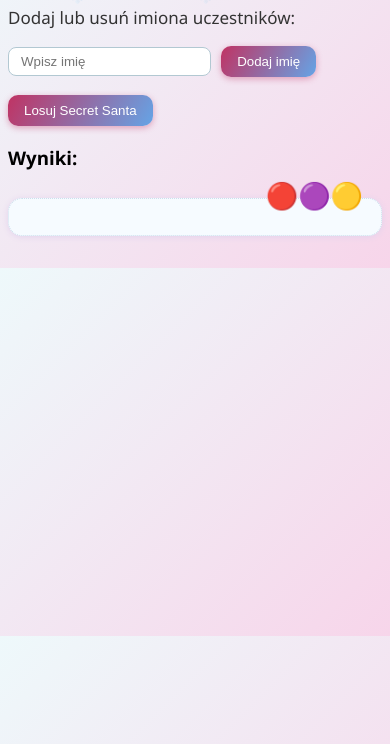
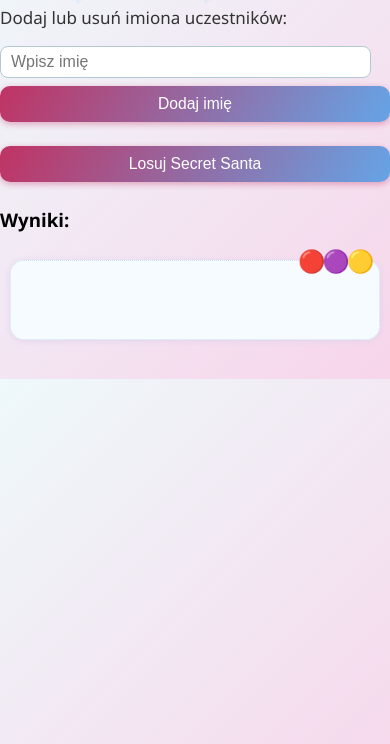
Before and after one commit to tasztomasz-debug/SecretSantaApp, a plain HTML site: page index.html in a window 390 px wide. Shown: the part 100-844 px from the top of the page. Drawn offline with Linux system fonts and the light colour scheme.

Commit message:
CSS correction for responsiveness

```diff
--- a/index.html
+++ b/index.html
@@ -2,14 +2,16 @@
 <html lang="pl">
     <head>
         <meta charset="UTF-8" />
+        <meta name="viewport" content="width=device-width, initial-scale=1" />
+
         <title>Secret Santa Losowanie</title>
         <style>
             body {
                 background: linear-gradient(135deg, #eef9fb 0%, #f7d5ea 100%);
                 font-family: "Segoe UI", Arial, sans-serif;
+                margin: 0;
             }
 
-            /* Nagłówek z choinką i śnieżynkami */
             h2::before {
                 content: "🎄❄️ ";
             }
@@ -24,17 +26,19 @@
                 padding: 20px 30px;
                 margin: 32px auto;
                 max-width: 520px;
+                width: 95vw;
                 border: 2px dashed #90c2e0;
                 position: relative;
+                box-sizing: border-box;
             }
 
-            /* Stylizowane bombki w rogu */
             .container::after {
                 content: "🔴🟣🟡";
                 position: absolute;
                 right: 18px;
                 top: -22px;
                 font-size: 26px;
+                pointer-events: none;
             }
 
             button {
@@ -46,6 +50,7 @@
                 box-shadow: 0 2px 6px #c0336366;
                 cursor: pointer;
                 transition: background 0.3s;
+                font-size: 1em;
             }
             button:hover {
                 background: linear-gradient(120deg, #e46074 60%, #86dcec 100%);
@@ -56,6 +61,10 @@
                 border: 1px solid #b2c8d2;
                 padding: 6px 12px;
                 margin-right: 6px;
+                font-size: 1em;
+                width: 70%;
+                min-width: 120px;
+                box-sizing: border-box;
             }
 
             ul {
@@ -64,6 +73,7 @@
             }
             li {
                 margin: 7px 0;
+                font-size: 1.08em;
             }
 
             #results {
@@ -73,6 +83,7 @@
                 border: 1px dotted #cbe0ed;
                 padding: 18px;
                 box-shadow: 0 1px 6px #e2d3ec;
+                word-break: break-word;
             }
 
             p,
@@ -87,6 +98,7 @@
                 text-decoration: none;
                 margin-left: 10px;
                 transition: color 0.2s;
+                word-break: break-word;
             }
             #results a:hover {
                 color: #2cb5df;
@@ -102,6 +114,46 @@
                 opacity: 0.15;
                 z-index: -1;
                 letter-spacing: 43px;
+            }
+
+            /* RESPONSYWNOŚĆ dla ekranów <= 520px */
+            @media (max-width: 520px) {
+                .container {
+                    padding: 6vw 3vw;
+                    margin: 8vw auto 10vw auto;
+                    max-width: 99vw;
+                    border-radius: 12px;
+                }
+                .container::after {
+                    font-size: 22px;
+                    right: 8px;
+                    top: -16px;
+                    letter-spacing: -3px;
+                }
+                input[type="text"] {
+                    width: 95%;
+                    margin-bottom: 8px;
+                    font-size: 1em;
+                    padding: 6px 10px;
+                }
+                button {
+                    width: 100%;
+                    margin-bottom: 6px;
+                    font-size: 0.98em;
+                    padding: 9px 10px;
+                }
+                #results {
+                    padding: 10vw 2vw;
+                    font-size: 1em;
+                }
+                ul {
+                    padding-left: 9px;
+                    font-size: 1em;
+                }
+                li {
+                    font-size: 1em;
+                    margin: 7px 0;
+                }
             }
         </style>
     </head>
--- a/main.js
+++ b/main.js
@@ -90,7 +90,7 @@ function draw() {
    Jesteś sw. Mikolajem dla:
         ${receiver}
     =================
- Wesolych, radosnych Swiat!
+   Wesolych, radosnych Swiat!
 `;
 
         const blob = new Blob([fileContent], { type: "text/plain" });
```
